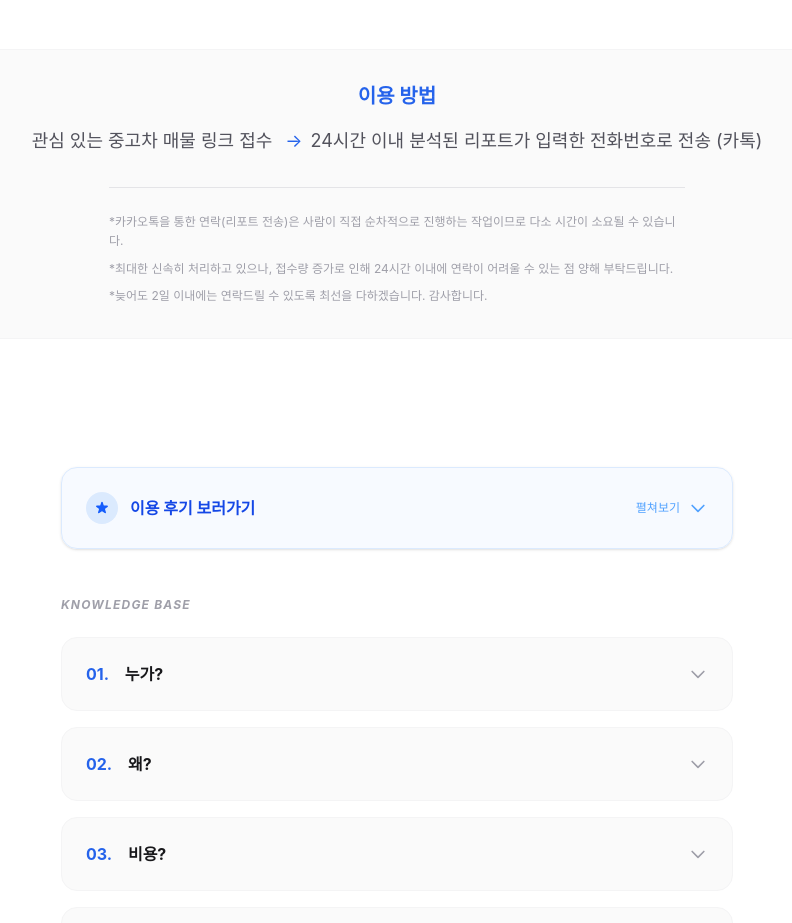
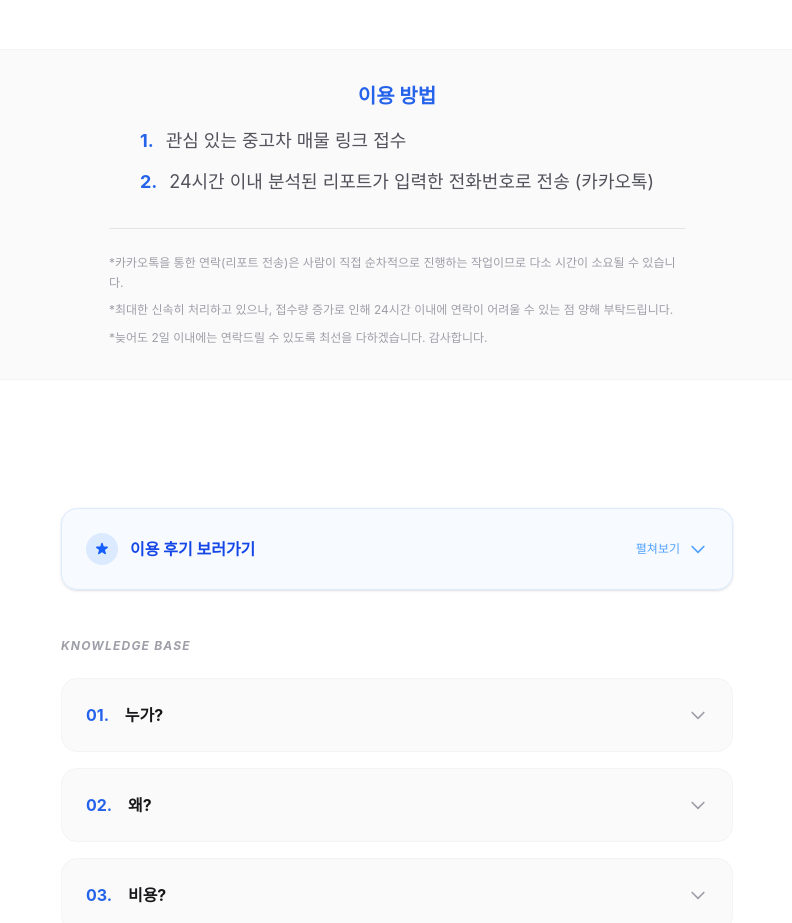
Before and after one commit to 777ceo11/CALI, a Next.js app: page / in a window 1280 px wide. Shown: the part 1540-2463 px from the top of the page, without its empty margins (243-1035 px from the left). Built offline with nearby package versions, Linux system fonts and the light colour scheme.

Commit message:
style: update 이용 방법 layout to numbered list

```diff
--- a/app/page.tsx
+++ b/app/page.tsx
@@ -248,10 +248,16 @@ export default function Home() {
         <div className="text-center space-y-12 mb-24 md:mb-32">
           <div className="p-6 md:p-8 border border-zinc-100 bg-zinc-50 rounded-3xl">
             <h2 className="text-lg md:text-xl font-bold mb-4 text-primary">이용 방법</h2>
-            <p className="text-zinc-600 text-base md:text-lg leading-relaxed break-keep mb-8">
-              관심 있는 중고차 매물 링크 접수 <span className="mx-2 text-primary">→</span>
-              24시간 이내 분석된 리포트가 입력한 전화번호로 전송 (카톡)
-            </p>
+            <div className="space-y-3 text-zinc-600 text-base md:text-lg leading-relaxed break-keep mb-8 inline-block text-left">
+              <p className="flex items-start">
+                <span className="font-bold text-primary mr-3">1.</span>
+                <span>관심 있는 중고차 매물 링크 접수</span>
+              </p>
+              <p className="flex items-start">
+                <span className="font-bold text-primary mr-3">2.</span>
+                <span>24시간 이내 분석된 리포트가 입력한 전화번호로 전송 (카카오톡)</span>
+              </p>
+            </div>
 
             <div className="space-y-2 text-left max-w-xl mx-auto border-t border-zinc-200 pt-6">
               <p className="text-zinc-400 text-[11px] md:text-xs leading-relaxed">
```
